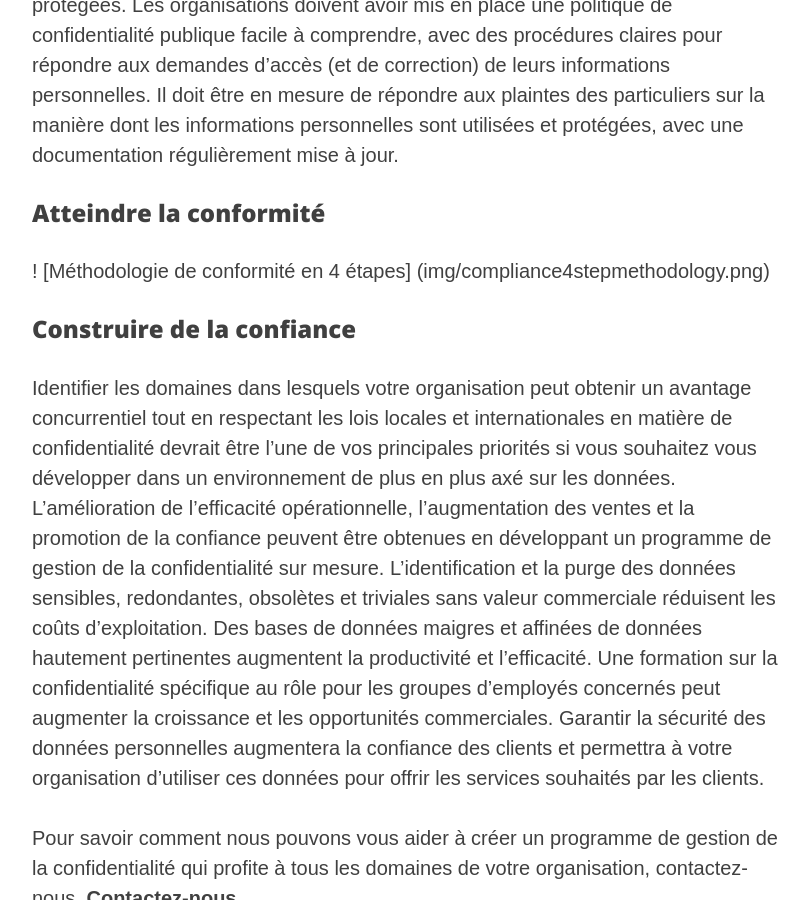
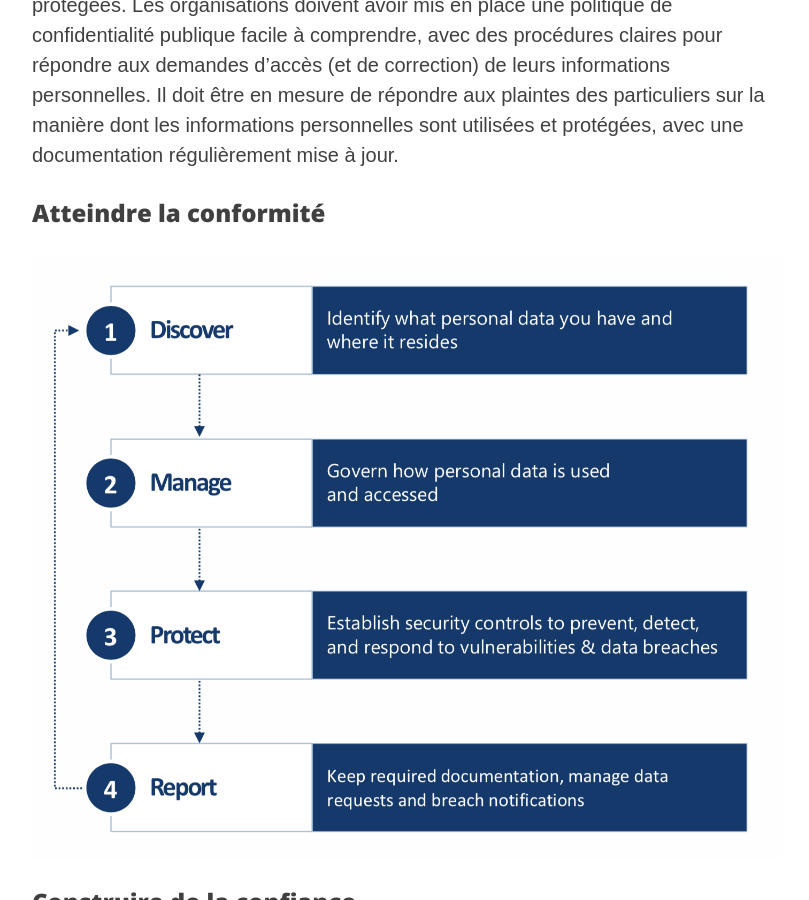
Before and after one commit to riod4/fr-services, a Jekyll site: the page built from _services/protect-assets-service.md, in a window 1280 px wide and 900 px high, scrolled down 1496 px. Shown: the whole window, without its empty margins (233-1042 px from the left). Built offline with Jekyll 4.4.1, drawn with Linux system fonts in a browser that asks for light colours; nearby versions of some CDN libraries; part of the change alters nothing that is shown.

Commit message:
2020-06-26 debug markdown links v0.1

```diff
--- a/_services/protect-assets-service.md
+++ b/_services/protect-assets-service.md
@@ -3,7 +3,7 @@ layout:     services
 title:      "Accroître la valeur"
 subtitle:   "Optimiser la gestion de la confidentialité pour améliorer la réactivité."
 description: "Les organisations qui respectent la confidentialité améliorent leurs relations avec les clients, leur efficacité opérationnelle et leurs résultats nets."
-date:       2020-01-22 12:00:00
+date:       2020-06-26 12:00:00
 permalink:  /proteger-vos-actifs
 author:     "dario"
 header-img: "img/protect-assets.jpg"
@@ -23,7 +23,7 @@ Les organisations qui considèrent la confidentialité comme vitale pour leurs o
 Que doit faire une organisation pour s'assurer qu'elle traite correctement les informations personnelles? Comment saura-t-il qu'il le fait bien? Comment pourra-t-elle démontrer à ses clients, partenaires et aux autorités qu'elle a la capacité de respecter ses obligations légales? Une organisation qui traite des données personnelles est tenue de mettre en œuvre et de maintenir un programme de protection de la vie privée. Il doit définir des politiques et des processus, ainsi que fournir une formation spécifique à la confidentialité des employés. Elle doit avoir des contrats en place si elle transfère des informations personnelles à d'autres sociétés pour traitement, afin de garantir que les informations en question sont correctement protégées. Les organisations doivent avoir mis en place une politique de confidentialité publique facile à comprendre, avec des procédures claires pour répondre aux demandes d'accès (et de correction) de leurs informations personnelles. Il doit être en mesure de répondre aux plaintes des particuliers sur la manière dont les informations personnelles sont utilisées et protégées, avec une documentation régulièrement mise à jour.
 
 ### Atteindre la conformité
-! [Méthodologie de conformité en 4 étapes] (img/compliance4stepmethodology.png)
+![Méthodologie de conformité en 4 étapes](img/compliance4stepmethodology.png)
 
 ### Construire de la confiance
 Identifier les domaines dans lesquels votre organisation peut obtenir un avantage concurrentiel tout en respectant les lois locales et internationales en matière de confidentialité devrait être l'une de vos principales priorités si vous souhaitez vous développer dans un environnement de plus en plus axé sur les données. L'amélioration de l'efficacité opérationnelle, l'augmentation des ventes et la promotion de la confiance peuvent être obtenues en développant un programme de gestion de la confidentialité sur mesure. L'identification et la purge des données sensibles, redondantes, obsolètes et triviales sans valeur commerciale réduisent les coûts d'exploitation. Des bases de données maigres et affinées de données hautement pertinentes augmentent la productivité et l'efficacité. Une formation sur la confidentialité spécifique au rôle pour les groupes d'employés concernés peut augmenter la croissance et les opportunités commerciales. Garantir la sécurité des données personnelles augmentera la confiance des clients et permettra à votre organisation d'utiliser ces données pour offrir les services souhaités par les clients.
```
